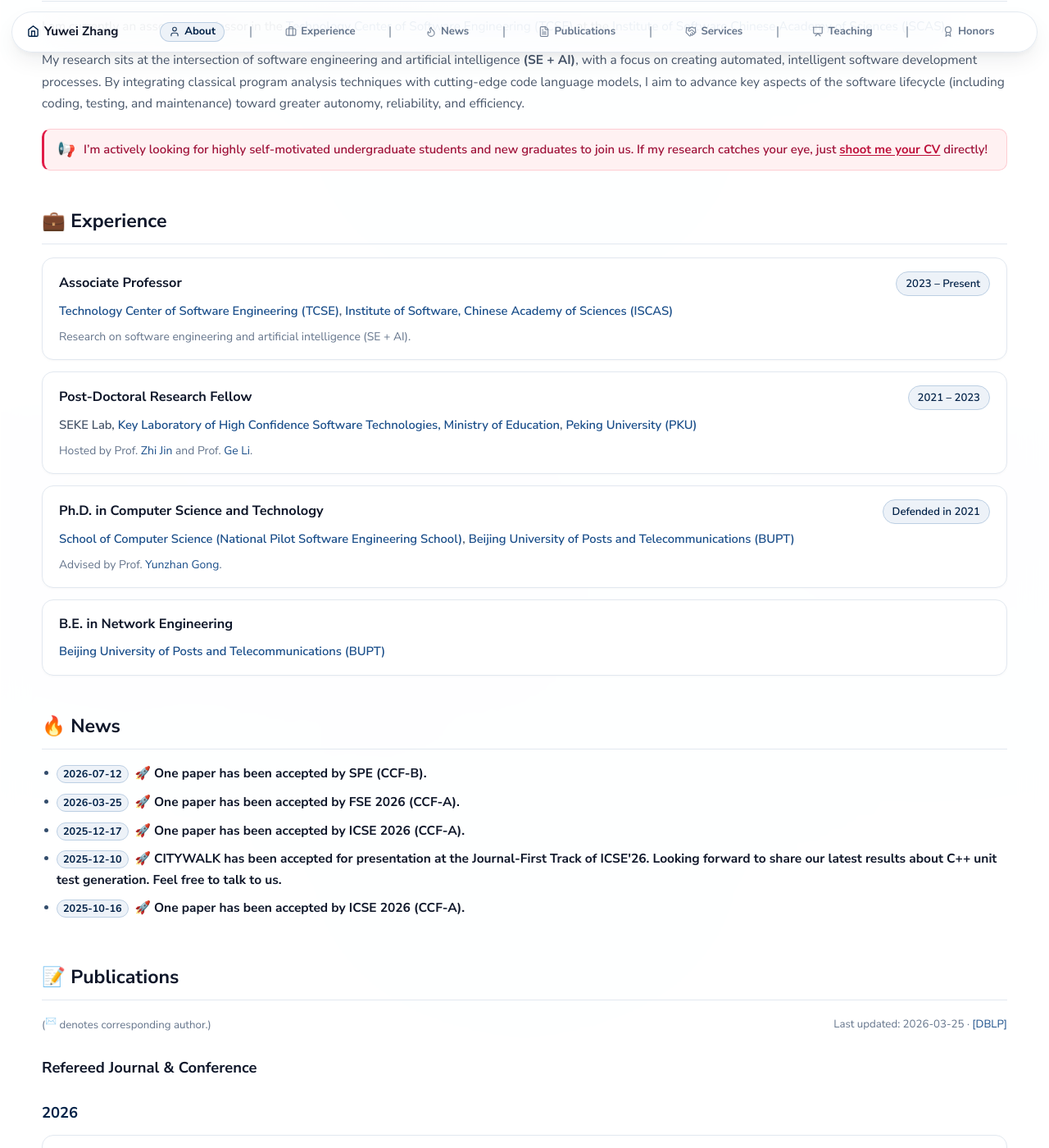
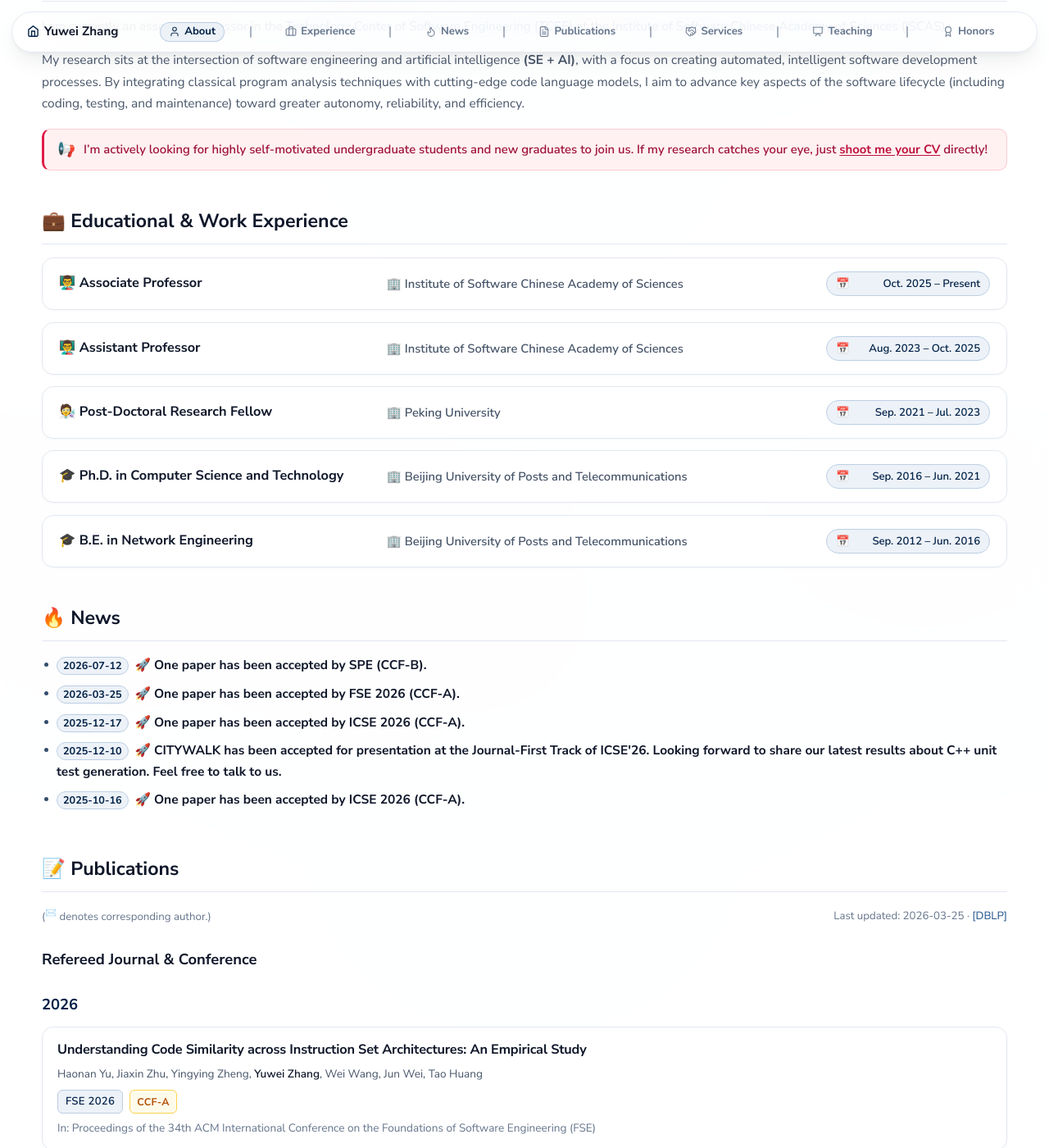
Before and after one commit to zhangyuwei-iscas/zhangyw.github.io, a Jekyll site: the page built from index.md, in a window 1280 px wide and 1400 px high, scrolled down 398 px. Shown: the whole window at 82% size. Built offline with Jekyll 4.4.1, drawn with Linux system fonts in a browser that asks for light colours; comment, search, counter and statistics services are not loaded; some of the changed text lies outside the part shown.

Commit message:
Experience cards: three-column header with per-column emoji icons
- Grid header (0.85fr / 1.15fr / auto): title left, organization in the
  middle column left-aligned, date pill pinned right
- Prefix titles with role/degree emoji and dates with a calendar emoji;
  pill content spread icon-left / date-right via inline-flex
- Uniform 200px pill width keeps the middle column aligned across cards;
  stack the organization under the title on mobile

Co-Authored-By: Claude Code <noreply@anthropic.com>

```diff
--- a/assets/css/academic.css
+++ b/assets/css/academic.css
@@ -552,8 +552,8 @@ a:hover {
 }
 
 .exp-header {
-  display: flex;
-  justify-content: space-between;
+  display: grid;
+  grid-template-columns: minmax(0, 0.85fr) minmax(0, 1.15fr) auto;
   align-items: center;
   gap: 12px;
 }
@@ -574,6 +574,12 @@ a:hover {
   border-radius: 999px;
   font-weight: 600;
   white-space: nowrap;
+  justify-self: end;
+  min-width: 200px;
+  display: inline-flex;
+  align-items: center;
+  justify-content: space-between;
+  gap: 6px;
 }
 
 .exp-org {
@@ -584,6 +590,8 @@ a:hover {
   align-items: center;
   gap: 8px;
   flex-wrap: wrap;
+  flex: 1;
+  min-width: 0;
 }
 
 .exp-desc {
@@ -924,4 +932,13 @@ a:hover {
   .nav-inner {
     padding: 0 14px;
   }
+
+  .exp-header {
+    grid-template-columns: 1fr auto;
+  }
+
+  .exp-org {
+    grid-column: 1 / -1;
+    grid-row: 2;
+  }
 }
--- a/index.md
+++ b/index.md
@@ -27,47 +27,55 @@ layout: home
 <!-- ==========================================================================
      EXPERIENCE SECTION
      ========================================================================== -->
-<h1 id="experience" class="section-title">💼 Experience</h1>
+<h1 id="experience" class="section-title">💼 Educational & Work Experience</h1>
 
 <div class="exp-card">
   <div class="exp-header">
-    <div class="exp-title">Associate Professor</div>
-    <div class="exp-date">2023 &#8211; Present</div>
+    <div class="exp-title">👨‍🏫 Associate Professor</div>
+    <div class="exp-org">
+      <span>🏢 Institute of Software Chinese Academy of Sciences</span>
+    </div>
+    <div class="exp-date"><span>📅</span><span>Oct. 2025 &#8211; Present</span></div>
   </div>
-  <div class="exp-org">
-    <span><a href="http://www.tcse.cn/" target="_blank" rel="noopener noreferrer">Technology Center of Software Engineering (TCSE)</a>, <a href="http://www.iscas.ac.cn/" target="_blank" rel="noopener noreferrer">Institute of Software, Chinese Academy of Sciences (ISCAS)</a></span>
-  </div>
-  <div class="exp-desc">Research on software engineering and artificial intelligence (SE + AI).</div>
 </div>
 
 <div class="exp-card">
   <div class="exp-header">
-    <div class="exp-title">Post-Doctoral Research Fellow</div>
-    <div class="exp-date">2021 &#8211; 2023</div>
+    <div class="exp-title">👨‍🏫 Assistant Professor</div>
+    <div class="exp-org">
+      <span>🏢 Institute of Software Chinese Academy of Sciences</span>
+    </div>
+    <div class="exp-date"><span>📅</span><span>Aug. 2023 &#8211; Oct. 2025</span></div>
   </div>
-  <div class="exp-org">
-    <span>SEKE Lab, <a href="http://hcst.pku.edu.cn/" target="_blank" rel="noopener noreferrer">Key Laboratory of High Confidence Software Technologies, Ministry of Education</a>, <a href="https://www.pku.edu.cn" target="_blank" rel="noopener noreferrer">Peking University (PKU)</a></span>
-  </div>
-  <div class="exp-desc">Hosted by Prof. <a href="http://faculty.pku.edu.cn/zhijin" target="_blank" rel="noopener noreferrer">Zhi Jin</a> and Prof. <a href="https://ligechina.github.io/" target="_blank" rel="noopener noreferrer">Ge Li</a>.</div>
 </div>
 
 <div class="exp-card">
   <div class="exp-header">
-    <div class="exp-title">Ph.D. in Computer Science and Technology</div>
-    <div class="exp-date">Defended in 2021</div>
+    <div class="exp-title">🧑‍🔬 Post-Doctoral Research Fellow</div>
+    <div class="exp-org">
+      <span>🏢 Peking University</span>
+    </div>
+    <div class="exp-date"><span>📅</span><span>Sep. 2021 &#8211; Jul. 2023</span></div>
   </div>
-  <div class="exp-org">
-    <span><a href="https://scs.bupt.edu.cn/" target="_blank" rel="noopener noreferrer">School of Computer Science (National Pilot Software Engineering School)</a>, <a href="https://www.bupt.edu.cn" target="_blank" rel="noopener noreferrer">Beijing University of Posts and Telecommunications (BUPT)</a></span>
-  </div>
-  <div class="exp-desc">Advised by Prof. <a href="https://scs.bupt.edu.cn/info/1292/2713.htm" target="_blank" rel="noopener noreferrer">Yunzhan Gong</a>.</div>
 </div>
 
 <div class="exp-card">
   <div class="exp-header">
-    <div class="exp-title">B.E. in Network Engineering</div>
+    <div class="exp-title">🎓 Ph.D. in Computer Science and Technology</div>
+    <div class="exp-org">
+      <span>🏢 Beijing University of Posts and Telecommunications</span>
+    </div>
+    <div class="exp-date"><span>📅</span><span>Sep. 2016 &#8211; Jun. 2021</span></div>
   </div>
-  <div class="exp-org">
-    <span><a href="https://www.bupt.edu.cn" target="_blank" rel="noopener noreferrer">Beijing University of Posts and Telecommunications (BUPT)</a></span>
+</div>
+
+<div class="exp-card">
+  <div class="exp-header">
+    <div class="exp-title">🎓 B.E. in Network Engineering</div>
+    <div class="exp-org">
+      <span>🏢 Beijing University of Posts and Telecommunications</span>
+    </div>
+    <div class="exp-date"><span>📅</span><span>Sep. 2012 &#8211; Jun. 2016</span></div>
   </div>
 </div>
 
@@ -398,7 +406,7 @@ layout: home
 <!-- ==========================================================================
      HONORS & AWARDS SECTION
      ========================================================================== -->
-<h1 id="honors" class="section-title">🎖 Honors and Awards</h1>
+<h1 id="honors" class="section-title">🎖 Honors & Awards</h1>
 
 <ul class="modern-list">
   <li><span class="modern-list-date">Sep 2024</span><span class="modern-list-content"><strong>Excellent Young Scientists of Institute of Software, Chinese Academy of Sciences (中国科学院软件研究所优秀青年科技人才计划)</strong></span></li>
```
